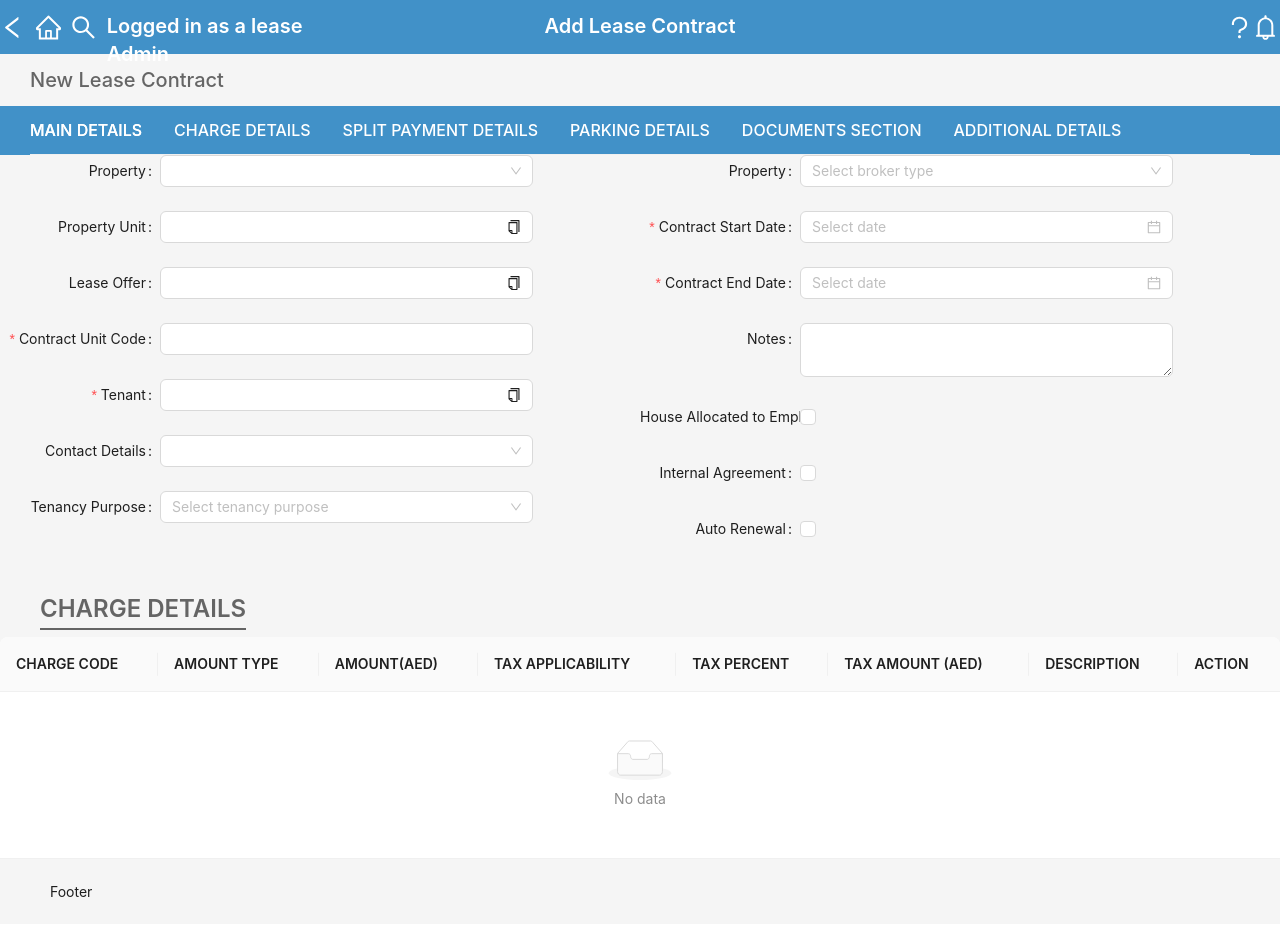
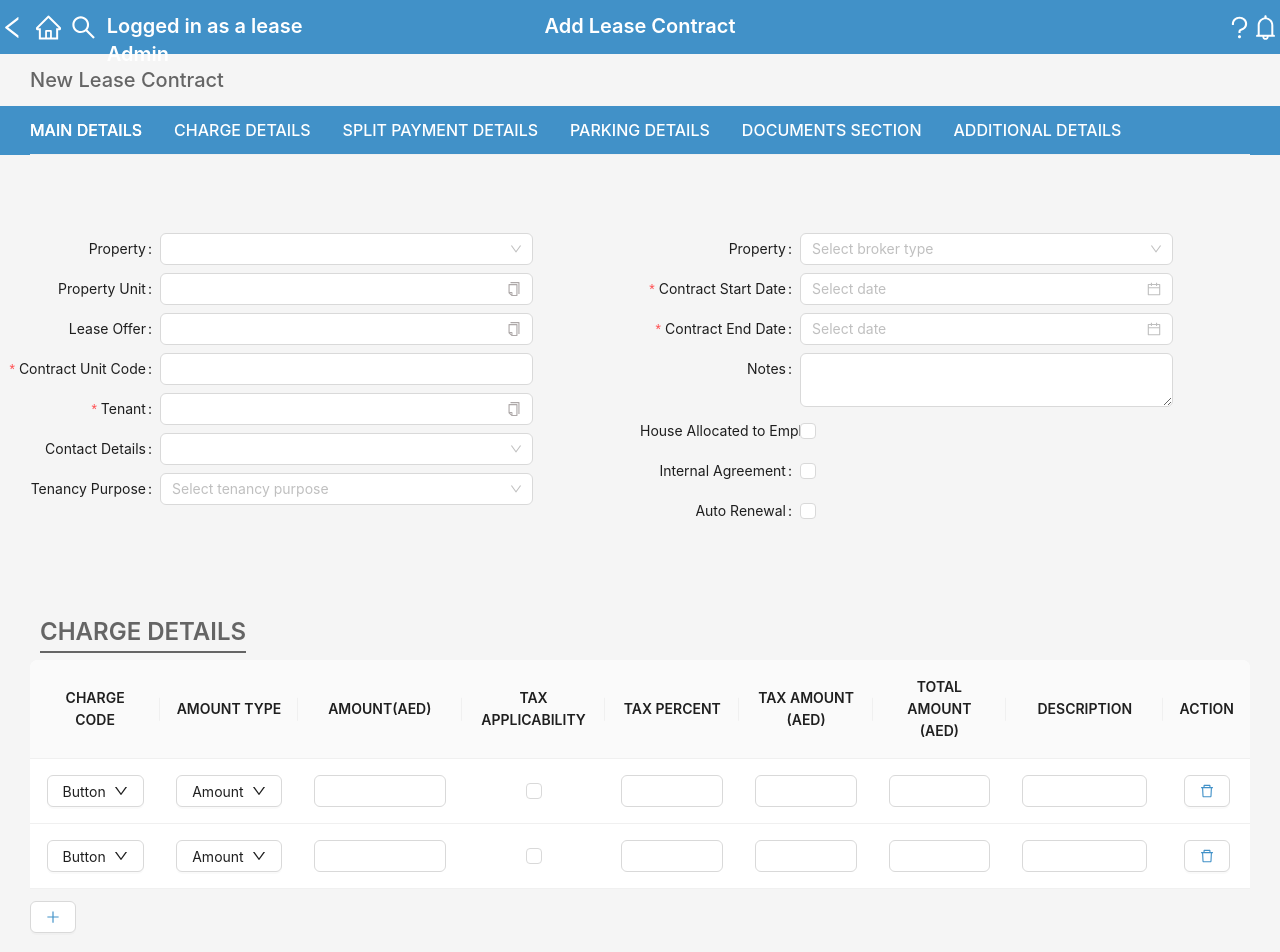
Before and after one commit to sighachandra/Tranetech-training-project, a React (Create React App) app: page /leaseContact in a window 1280 px wide. Shown: the top 952 px of the page. Before the commit the page ends 924 px from the top, so only its background shows below. Built offline with nearby package versions, Linux system fonts and the light colour scheme.

Commit message:
ui-development of a given page-with functionality

```diff
--- a/src/App.css
+++ b/src/App.css
@@ -188,7 +188,41 @@
     color: #00000096;
     padding-bottom: 5px;
 }
-
+.form-arrange{
+  margin: 0px;
+  padding: 8px 0px;
+  padding-bottom: 0px;
+}
+.end-icon-cc{
+  color: #ada8a8;
+}
+.content-spacing{
+  padding-top: 70px;
+}
+.table-arr{
+  padding-left: 30px;
+  padding-right: 30px;
+}
+.plus-arr{
+  padding-left: 30px;
+  padding-right: 30px;
+  padding-top: 12px;
+}
+.plus-delete{
+  color: #4191c8;
+}
+.c-s-hh{
+  padding-top: 65px;
+}
+textarea {
+  resize: none;
+}
+td{
+  text-align: center;
+}
+th{
+  text-align: center !important;
+}
 @media (prefers-reduced-motion: no-preference) {
   .App-logo {
     animation: App-logo-spin infinite 20s linear;
--- a/src/LeaseContact/LeaseContact.jsx
+++ b/src/LeaseContact/LeaseContact.jsx
@@ -13,10 +13,10 @@ const LeaseContact = () => {
       <Header className='lease-Header-Base'>
          <LeaseContactHeader/>
       </Header>
-      <Content>
+      <Content className='content-spacing'>
         <MainDetails/>
       </Content>
-      <Footer>Footer</Footer>
+      <Footer></Footer>
     </Layout>
     );
 }
--- a/src/LeaseContact/LeaseContactHeader.js
+++ b/src/LeaseContact/LeaseContactHeader.js
@@ -1,6 +1,6 @@
 import React, { useState } from 'react';
 import { Col, Row } from 'antd';
-import { LeftOutlined, HomeOutlined, SearchOutlined, BellOutlined, QuestionOutlined} from '@ant-design/icons';
+import { LeftOutlined, HomeOutlined, SearchOutlined, BellOutlined, QuestionOutlined } from '@ant-design/icons';
 import { Typography } from 'antd';
 import { Tabs } from 'antd';
 
--- a/src/LeaseContact/MainDetails.js
+++ b/src/LeaseContact/MainDetails.js
@@ -1,6 +1,6 @@
-import React from 'react';
+import React,{ useState , useEffect } from 'react';
 import { Checkbox, Col, Row } from 'antd';
-import { CopyOutlined} from '@ant-design/icons';
+import { CopyOutlined, UserOutlined, DownOutlined, DeleteOutlined, PlusOutlined} from '@ant-design/icons';
 import {
     Button,
     Cascader,
@@ -12,7 +12,8 @@ import {
     Select,
     Switch,
     TreeSelect,
-    Typography
+    Typography,
+    Dropdown
   } from 'antd';
   import { Space, Table, Tag } from 'antd';
 
@@ -23,62 +24,125 @@ import {
 
 
 const MainDetails = () => {
-
-    const dataSource = [
+  const [userDetails, setUserDetails] = useState([
     {
       key: '1',
-          name: 'Mike',
-          age: 32,
-          address: '10 Downing Street',
     },
     {
       key: '2',
-          name: 'John',
-          age: 42,
-          address: '10 Downing Street',
+    },
+  ]);
+
+  const items = [
+    {
+      label: '1st menu item',
+      key: '1',
+      icon: <UserOutlined />,
+    },
+    {
+      label: '2nd menu item',
+      key: '2',
+      icon: <UserOutlined />,
+    },
+    {
+      label: '3rd menu item',
+      key: '3',
+      icon: <UserOutlined />,
     },
   ];
+  const menuProps = {
+    items,
+    // onClick: handleMenuClick,
+  };
+
+  const deleteItemClick = event => {
+    const cid = Number(event.currentTarget.id);
+    const pendingUser = dataSource.filter(
+      (item) => Number(item.key) !== cid,
+    );
+     setUserDetails(pendingUser);
+};
+
+const addItem = () => {
+  let newAddItem = [];
+  for (let i = 0; i <= userDetails.length; i++) {
+    newAddItem.push({key : `${i+1}`});
+    setUserDetails(newAddItem);
+  }
+
+}
+ const dataSource = userDetails;
+
+
 
       const columns = [
         {
           title: 'CHARGE CODE',
           dataIndex: 'chargecode',
           key: 'chargecode',
+          render: () => (<Dropdown menu={menuProps}>
+            <Button>
+              <Space>
+                Button
+                <DownOutlined />
+              </Space>
+            </Button>
+          </Dropdown>),
         },
         {
           title: 'AMOUNT TYPE',
           dataIndex: 'amounttype',
           key: 'amounttype',
+          render: () => (<Dropdown menu={menuProps}>
+            <Button>
+              <Space>
+                Amount
+                <DownOutlined />
+              </Space>
+            </Button>
+          </Dropdown>),
         },
         {
           title: 'AMOUNT(AED)',
           dataIndex: 'amount',
           key: 'amount',
+          render: () => (<Input/>),
         },
         {
             title: 'TAX APPLICABILITY',
             dataIndex: 'taxapplicability',
             key: 'taxapplicability',
+            render: () => (<Checkbox />),
           },
           {
             title: 'TAX PERCENT',
             dataIndex: 'taxpercent',
             key: 'taxpercent',
+            render: () => (<Input/>),
           },
           {
             title: 'TAX AMOUNT (AED)',
             dataIndex: 'taxamount',
             key: 'taxamount',
+            render: () => (<Input/>),
+          },
+          {
+            title: 'TOTAL AMOUNT (AED)',
+            dataIndex: 'totalamount',
+            key: 'totalamount',
+            render: () => (<Input/>),
           },
           {
             title: 'DESCRIPTION',
             dataIndex: 'description',
             key: 'description',
+            render: () => (<Input/>),
           },
           {
             title: 'ACTION',
             dataIndex: 'action',
             key: 'action',
+            render: (_, record) => (<Button htmlType='button' id={record.key} onClick={deleteItemClick}><DeleteOutlined className='plus-delete' /></Button>),
           },
       ];
     return(
@@ -98,6 +162,7 @@ const MainDetails = () => {
                          <Form.Item
                             label="Property"
                             name="property"
+                            className='form-arrange'
                          >
                          <Select>
                             <Select.Option value="demo">Demo</Select.Option>
@@ -106,18 +171,21 @@ const MainDetails = () => {
                          <Form.Item
                             label="Property Unit"
                             name="property-unit"
+                            className='form-arrange'
                          >
-                         <Input suffix={<CopyOutlined />}/>
+                         <Input suffix={<CopyOutlined className='end-icon-cc'/>}/>
                          </Form.Item>
                          <Form.Item
                             label="Lease Offer"
                             name="lease-offer"
+                            className='form-arrange'
                          >
-                         <Input suffix={<CopyOutlined />}/>
+                         <Input suffix={<CopyOutlined className='end-icon-cc'/>}/>
                          </Form.Item>
                          <Form.Item
                             label="Contract Unit Code"
                             name="unitcode"
+                            className='form-arrange'
                             rules={[
                               {
                                 required: true,
@@ -130,6 +198,7 @@ const MainDetails = () => {
                          <Form.Item
                             label="Tenant"
                             name="tenant"
+                            className='form-arrange'
                             rules={[
                               {
                                 required: true,
@@ -137,11 +206,12 @@ const MainDetails = () => {
                               }
                             ]}
                          >
-                         <Input suffix={<CopyOutlined />}/>
+                         <Input suffix={<CopyOutlined className='end-icon-cc'/>}/>
                          </Form.Item>
                          <Form.Item
                              label="Contact Details"
                              name="contact"
+                             className='form-arrange'
                          >
                          <Select>
                            <Select.Option value="demo">Demo</Select.Option>
@@ -150,6 +220,7 @@ const MainDetails = () => {
                         <Form.Item
                             label="Tenancy Purpose"
                             name="tenancy-purpose"
+                            className='form-arrange'
                         >
                         <Select
                             placeholder="Select tenancy purpose"
@@ -162,6 +233,7 @@ const MainDetails = () => {
                          <Form.Item
                             label="Property"
                             name="property"
+                            className='form-arrange'
                          >
                          <Select
                             placeholder="Select broker type"
@@ -172,6 +244,7 @@ const MainDetails = () => {
                          <Form.Item
                             label="Contract Start Date"
                             name="startdate"
+                            className='form-arrange'
                             rules={[
                               {
                                 required: true,
@@ -185,6 +258,7 @@ const MainDetails = () => {
                          <Form.Item
                             label="Contract End Date"
                             name="enddate"
+                            className='form-arrange'
                             rules={[
                               {
                                 required: true,
@@ -198,24 +272,28 @@ const MainDetails = () => {
                          <Form.Item
                             label="Notes"
                             name="notes"
+                            className='form-arrange'
                          >
                          <TextArea rows={2} />
                          </Form.Item>
                          <Form.Item
                             label="House Allocated to Employee"
                             name="houseAllocated"
+                            className='form-arrange'
                          >
                          <Checkbox />
                          </Form.Item>
                          <Form.Item
                             label="Internal Agreement"
                             name="internal"
+                            className='form-arrange'
                          >
                          <Checkbox />
                          </Form.Item>
                          <Form.Item
                             label="Auto Renewal"
                             name="renewal"
+                            className='form-arrange'
                          >
                          <Checkbox />
                          </Form.Item>
@@ -225,11 +303,15 @@ const MainDetails = () => {
                 </Form>
             </Col>
             <Col span={24}>
-                <Title level={3}><span className='charge-details'>CHARGE DETAILS</span></Title>
+                <Title level={3} className='c-s-hh'><span className='charge-details'>CHARGE DETAILS</span></Title>
             </Col>
-            <Col span={24}>
-               <Table  columns={columns} />
-               {/* dataSource={dataSource} */}
+            <Col span={24} className='table-arr'>
+
+               <Table  columns={columns} dataSource={dataSource} pagination={false}/>
+
+            </Col>
+            <Col span={24} className='plus-arr'>
+            <Button htmlType='button' onClick={addItem}><PlusOutlined className='plus-delete'/></Button>
             </Col>
         </Row>
     );
```
Lines whose indentation alone changed are shown as unchanged.
